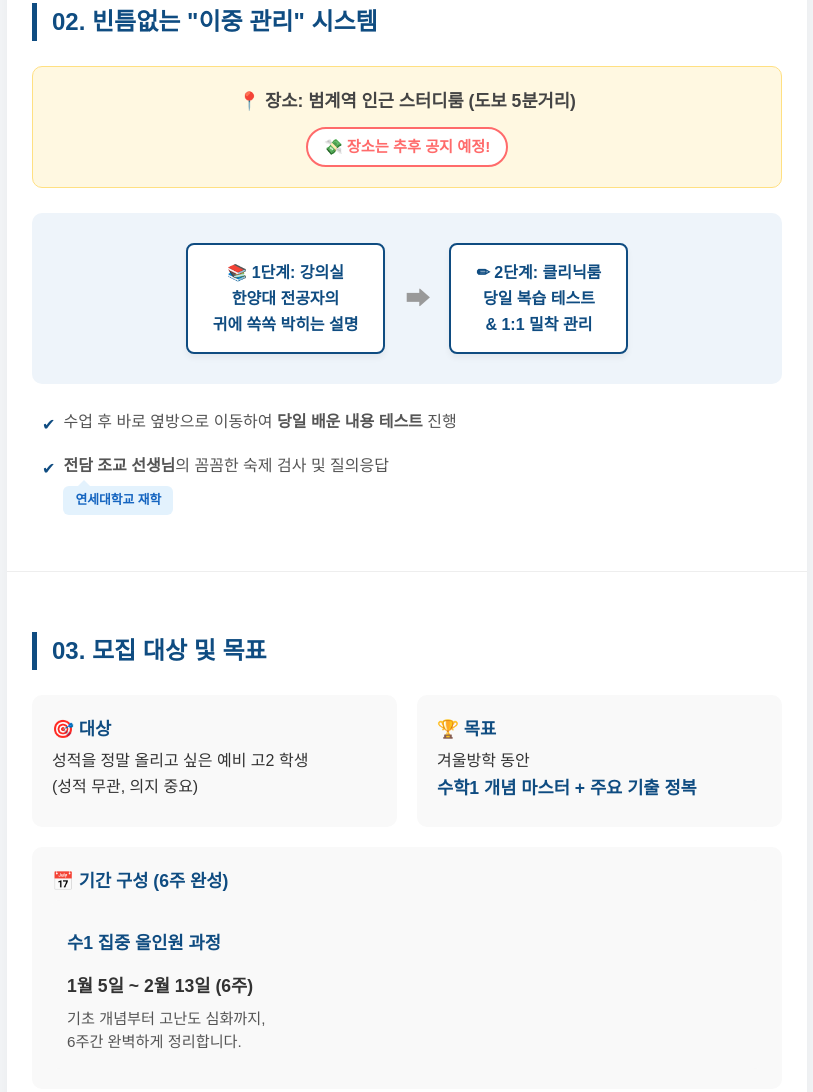
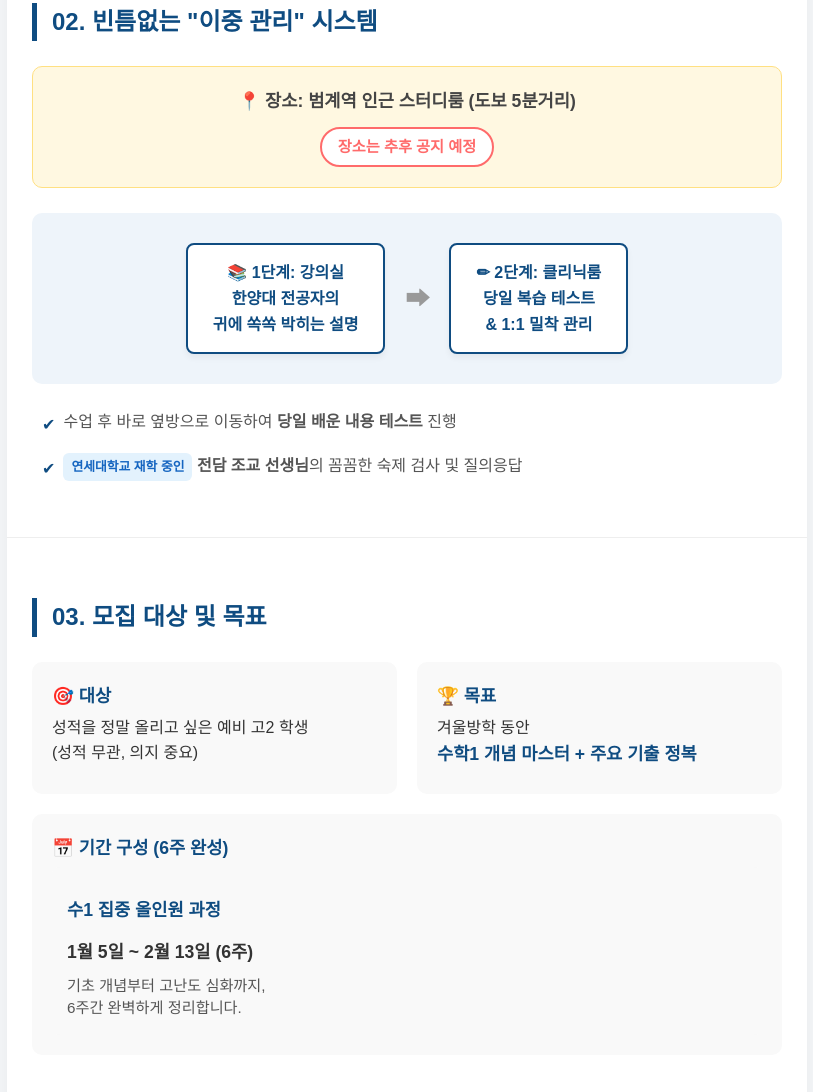
Before and after one commit to chlwnsghk123/math-tutoring, a plain HTML site: page index.html in a window 1280 px wide. Shown: the part 814-1906 px from the top of the page, without its empty margins (233-1046 px from the left). Drawn offline with Linux system fonts and the light colour scheme.

Commit message:
Update index.html

```diff
--- a/index.html
+++ b/index.html
@@ -273,7 +273,7 @@
                     📍 <strong>장소: 범계역 인근 스터디룸 (도보 5분거리)</strong>
                 </div>
                 <div style="display: inline-block; background: white; color: #FF6B6B; border: 2px solid #FF6B6B; padding: 6px 16px; border-radius: 20px; font-weight: bold; font-size: 0.95rem;">
-                    💸 장소는 추후 공지 예정!
+                    장소는 추후 공지 예정
                 </div>
             </div>
 
@@ -298,14 +298,14 @@
                 <li style="display: flex; align-items: start;">
                     <span style="color: var(--primary-color); margin-right: 8px; margin-top: 3px;">✔</span>
                     <div>
-                        <div>
+                        <span style="display: inline-block; background: #e3f2fd; color: #1565c0; padding: 4px 8px; border-radius: 6px; font-size: 0.8rem; font-weight: bold;">
+                             연세대학교 재학 중인
+                        </span>
+
+                        <span>
                             <strong>전담 조교 선생님</strong>의 꼼꼼한 숙제 검사 및 질의응답
-                        </div>
+                        </span>
 
-                        <div style="position: relative; display: inline-block; margin-top: 8px; background: #e3f2fd; color: #1565c0; padding: 4px 12px; border-radius: 6px; font-size: 0.8rem; font-weight: bold;">
-                            <div style="position: absolute; top: -6px; left: 15px; width: 0; height: 0; border-left: 6px solid transparent; border-right: 6px solid transparent; border-bottom: 6px solid #e3f2fd;"></div>
-                             연세대학교 재학
-                        </div>
                     </div>
                 </li>
             </ul>
@@ -446,7 +446,7 @@
                     </strong>
                     <p style="margin: 8px 0 0 0; font-size: 0.9rem; color: #444; line-height: 1.5;">
                         부담 없는 <strong>'주 단위 결제'</strong> 시스템<br>
-                        <span style="font-size: 0.85rem; color: #666;">(수업이 맘에 들지 않으면 100% 환불해드립니다)</span>
+                        <!-- <span style="font-size: 0.85rem; color: #666;">(수업이 맘에 들지 않으면 100% 환불해드립니다)</span> -->
                     </p>
                 </div>
             </div>
@@ -466,11 +466,11 @@
             <h3>이번 겨울방학, 수학을 확실하게 잡으세요.</h3>
             <p>한양대 수학과 선생님과 함께하는<br>소수정예 드림팀</p>
             <br>
-            <a href="#" class="cta-btn" onclick="alert('실제 운영 시 구글폼/오픈카톡 링크로 연결하면 됩니다.')">시범 수업 및 상담 신청하기</a>
+            <a href="https://docs.google.com/forms/d/e/1FAIpQLScShjA2Gks6HSppfEvokio7PmMFRhFidCdoZgEYfFukwQ7J8g/viewform?usp=dialog" class="cta-btn" target="_blank">시범 수업 및 상담 신청하기</a>
 
             <div style="margin-top: 20px; color: #555; font-size: 1rem;">
                 문의 전화 : <strong>010-6558-8544</strong><br>
-                카카오톡 : <strong>@이민철수학팀</strong><br>
+                카카오톡 : <strong>이민철수학팀</strong><br>
                 문의 전화2 : <strong>010-9186-3835</strong><br>
             </div>
         </div>
```
